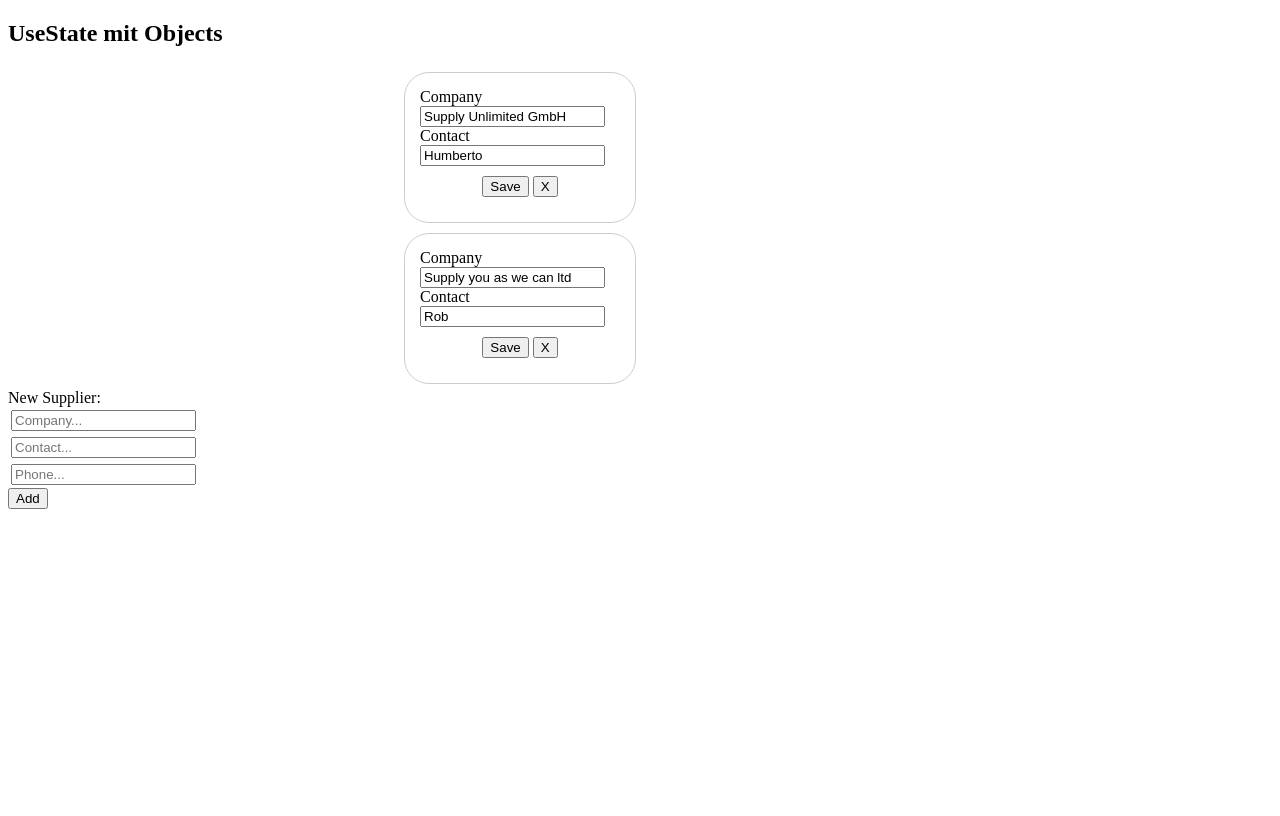
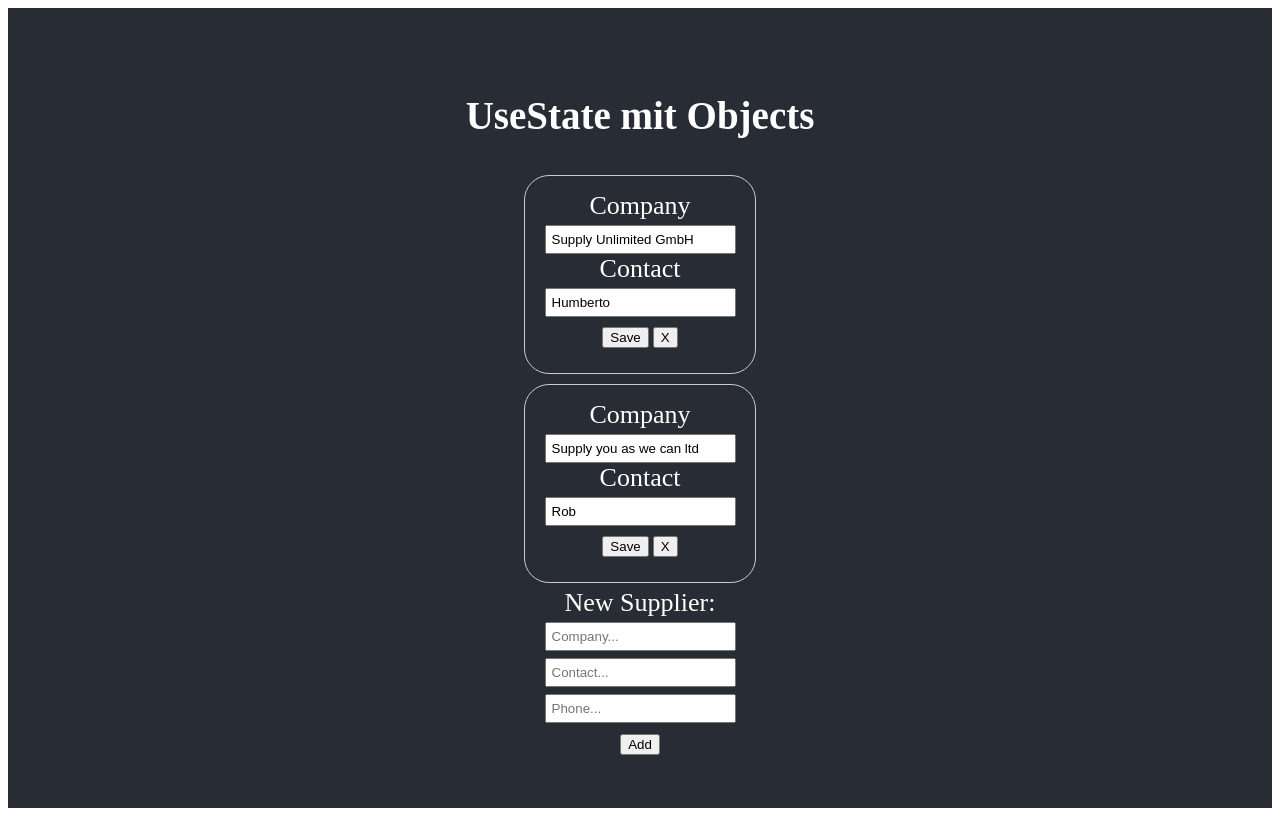
Before and after one commit to Pierluigi10/2_useState_objects, a React (Create React App) app: page / in a window 1280 px wide. Built offline with nearby package versions, Linux system fonts and the light colour scheme.

Commit message:
add style

```diff
--- a/src/App.css
+++ b/src/App.css
@@ -1,3 +1,34 @@
+.App {
+  text-align: center;
+}
+.App-header {
+  background-color: #282c34;
+  min-height: 100vh;
+  display: flex;
+  flex-direction: column;
+  align-items: center;
+  justify-content: center;
+  font-size: calc(10px + 2vmin);
+  color: white;
+}
+.App-link {
+  color: #61dafb;
+}
+/* form {
+  display: flex;
+  flex-direction: column;
+  justify-content: center;
+  align-items: center;
+  width: 100%;
+  height: 50vh;
+}
+*/
+
+input {
+  padding: 5px;
+  width: max-content;
+}
+
 form {
   width: 80vw;
   display: flex;
@@ -6,6 +37,7 @@
 /* form div {
   display: flex;
 } */
+
 .supplier-card {
   width: 200px;
   margin: 5px;
@@ -13,6 +45,7 @@
   border: 1px solid #ccc;
   border-radius: 25px;
 }
+
 .frmAdd {
   display: block;
 }
@@ -21,10 +54,11 @@
   margin: 3px;
 }
 
-.actions {
+/* .actions {
   display: flex;
   justify-content: center;
-}
+} */
+
 .actions button {
   margin: 10px 2px;
 }
```
